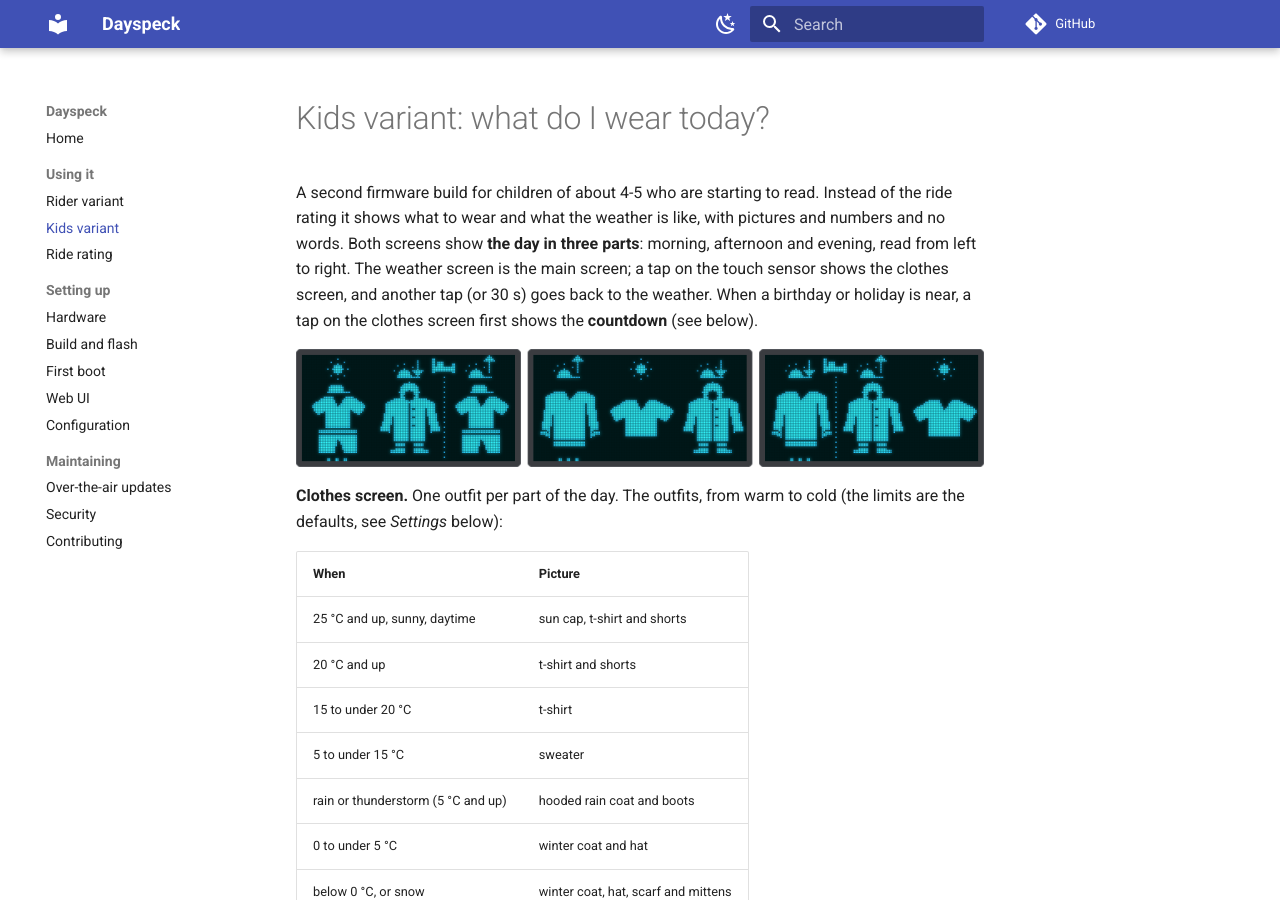
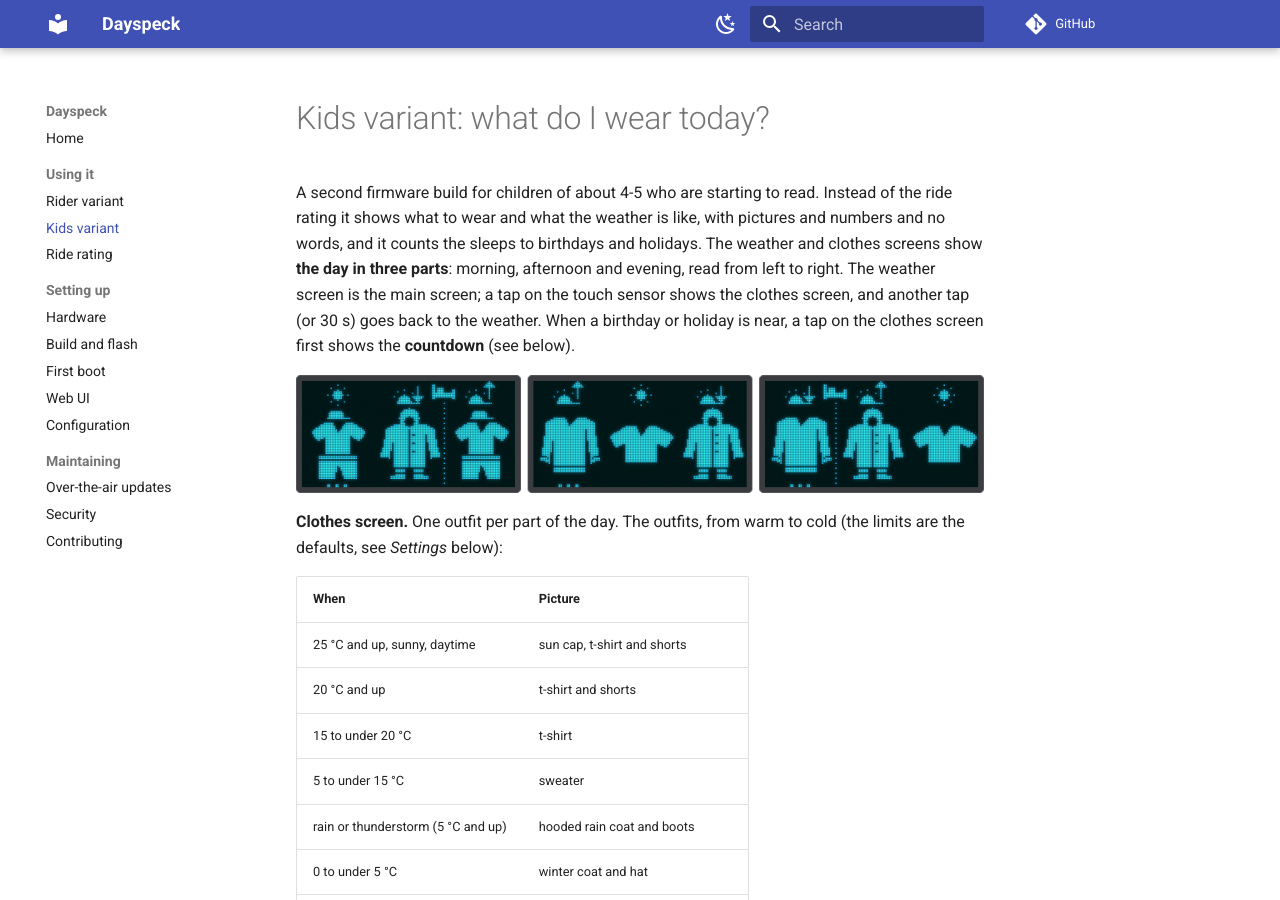
Before and after one commit to martijn4313/Dayspeck, an MkDocs documentation site: the page built from docs/kids.md, in a window 1280 px wide and 900 px high. Built offline with MkDocs 1.6.1 and Material for MkDocs 9.7.7, drawn with Linux system fonts in a browser that asks for light colours; comment, search, counter and statistics services are not loaded.

Commit message:
Docs: mention the countdowns in the build page, kids intro and tools README
Co-Authored-By: Claude Opus 5.5 <noreply@anthropic.com>
Claude-Session: https://claude.ai/code/session_01SzLpmkJTYj8Dn8AF697yu6

```diff
--- a/docs/kids.md
+++ b/docs/kids.md
@@ -1,8 +1,9 @@
 # Kids variant: what do I wear today?
 
 A second firmware build for children of about 4-5 who are starting to read. Instead of the ride
-rating it shows what to wear and what the weather is like, with pictures and numbers and no words. Both
-screens show **the day in three parts**: morning, afternoon and evening, read from left to right. The
+rating it shows what to wear and what the weather is like, with pictures and numbers and no words, and it
+counts the sleeps to birthdays and holidays. The
+weather and clothes screens show **the day in three parts**: morning, afternoon and evening, read from left to right. The
 weather screen is the main screen; a tap on the touch sensor shows the clothes screen, and another tap (or
 30 s) goes back to the weather. When a birthday or holiday is near, a tap on the clothes screen first shows
 the **countdown** (see below).
```
Also changed, not shown: docs/build.md (+1 -1 lines), tools/README.md (+3 -1 lines).
